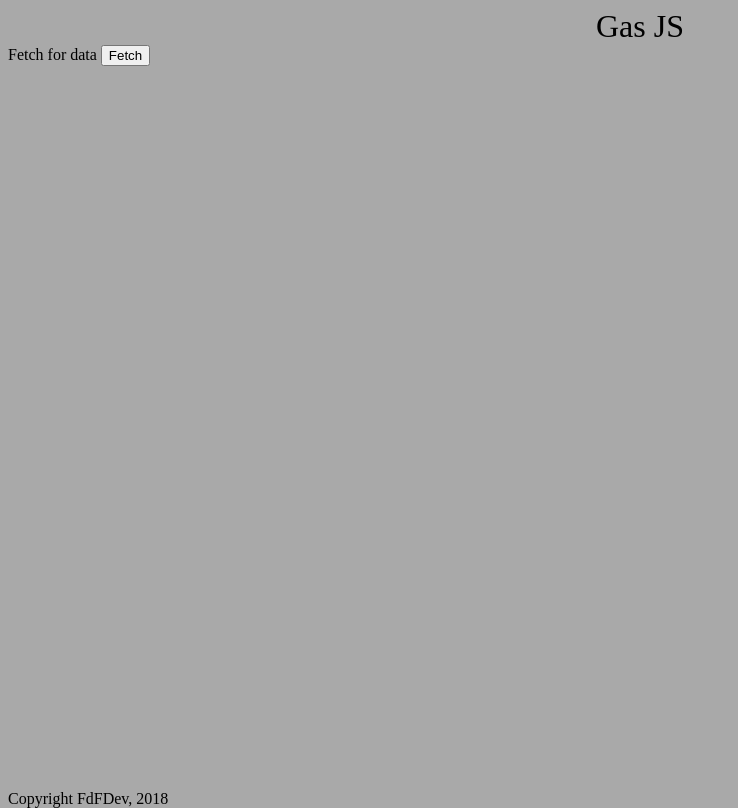
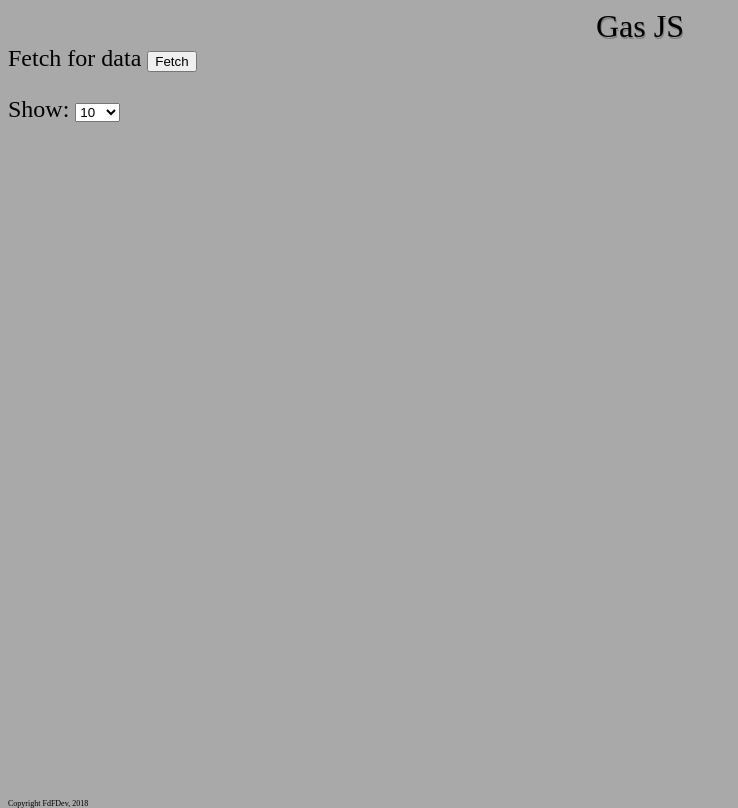
Before and after one commit to ferdef/gas-js, a plain HTML site: page index.html in a window 1280 px wide. Shown: the whole page, without its empty margins (0-738 px from the left). Drawn offline with Linux system fonts and the light colour scheme.

Commit message:
Showing a reduced amount of results

```diff
--- a/index.html
+++ b/index.html
@@ -13,6 +13,17 @@
         <span>Fetch for data</span>
         <button id="fetch-button">Fetch</button>
       </div>
+      <div id="filters-section">
+        <div class="in-line">
+          <p>Show:</p>
+          <select>
+            <option value="10">10</option>
+            <option value="25">25</option>
+            <option value="50">50</option>
+            <option value="100">100</option>
+          </select>
+        </div>
+      </div>
       <div id="data-section">
         <div id="table"></div>
       </div>
--- a/js/data_fetching.js
+++ b/js/data_fetching.js
@@ -1,6 +1,8 @@
 console.log("Loading");
 
 var fetchedData;
+var quantity = 10;
+var slice = 0;
 
 function fetchData(event) {
   function validateResponse(response) {
@@ -16,8 +18,9 @@ function fetchData(event) {
   function storeData(response) {
     fetchedData = response;
     const dataTable = document.querySelector("#table");
-    console.log(fetchedData);
-    dataTable.appendChild(buildHtmlTable(fetchedData["ListaEESSPrecio"]));
+    const origin = slice*quantity;
+    const showedData = fetchedData["ListaEESSPrecio"].slice(origin, origin + quantity);
+    dataTable.appendChild(buildHtmlTable(showedData));
     button.disabled = false;
   }
 
--- a/style/style.css
+++ b/style/style.css
@@ -1,6 +1,7 @@
 @media screen {
   html, body {
     background-color: darkgrey;
+    font-size: 18pt;
     height: 100%;
   }
 
@@ -11,6 +12,7 @@
 
   header {
     font-size: 24pt;
+    text-shadow: 1px 2px grey;
     text-align: center;
     flex: 0 0 auto;
   }
@@ -22,9 +24,18 @@
 
   footer {
     flex-shrink: 0;
+    font-size: 8px;
   }
 
   ::-webkit-scrollbar {
     display: none;
   }
+
+  #data-section > * {
+    font-size: 14px;
+  }
+
+  .in-line > * {
+    display: inline-block;
+  }
 }
```
